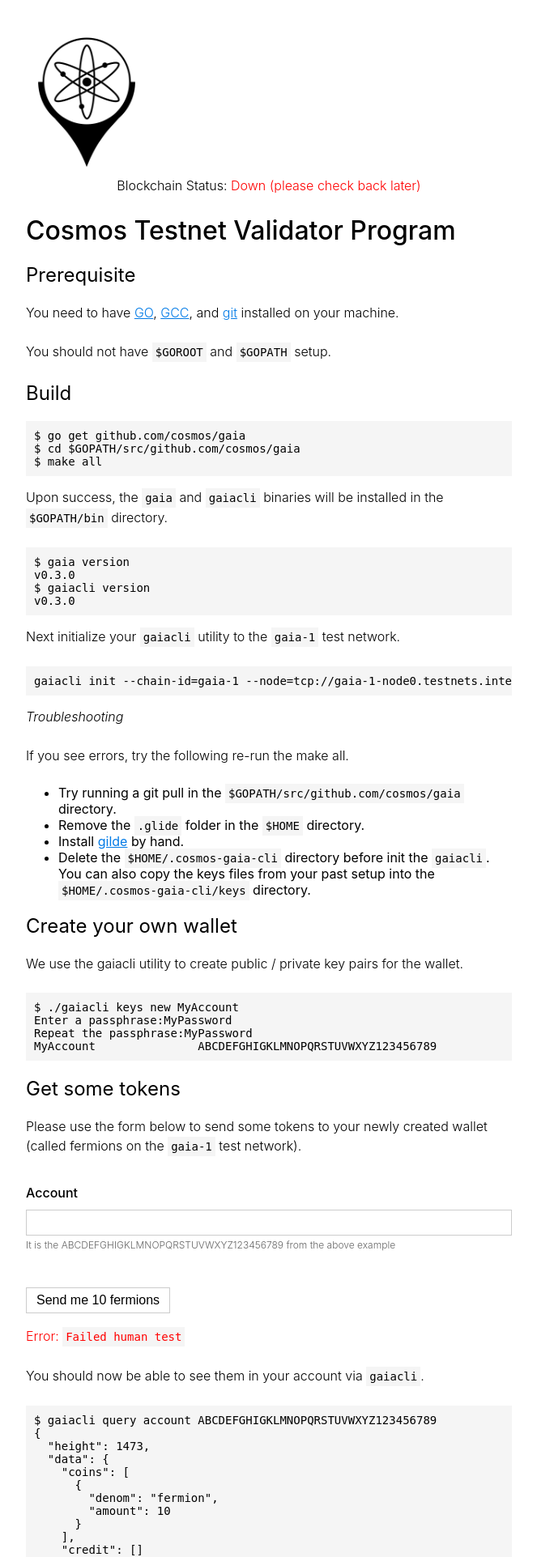
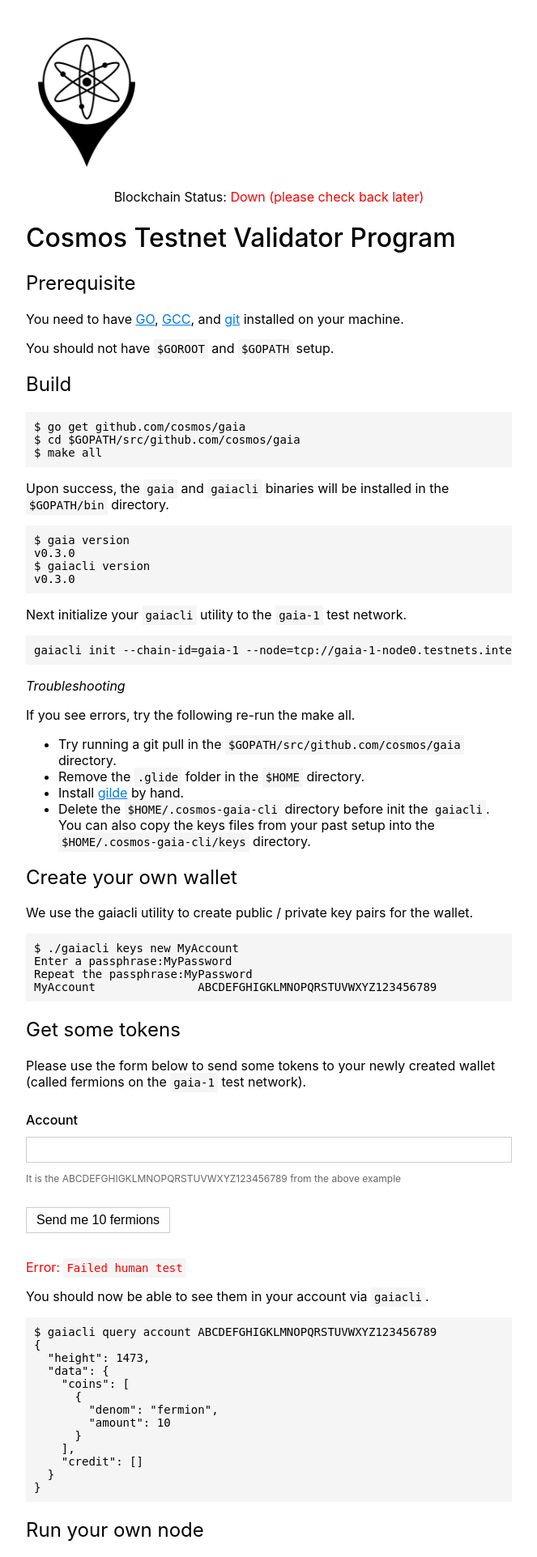
Before and after one commit to CyberMiles/cosmosvalidators, a PHP site: page /?to=1 in a window 1280 px wide. Shown: the top 1923 px of the page at 81% size, without its empty margins (308-971 px from the left). Run offline with PHP 8.4, Linux system fonts and the light colour scheme; data that the repository does not hold is empty; some libraries are stand-ins or nearby versions.

Commit message:
Update style.css

```diff
--- a/gaia-1/style.css
+++ b/gaia-1/style.css
@@ -20,7 +20,7 @@ a {
   color: #007ae6;
 }
 
-p {
+p li {
   font-size: 16px;
   font-weight: 300;
   line-height: 24px;
```
